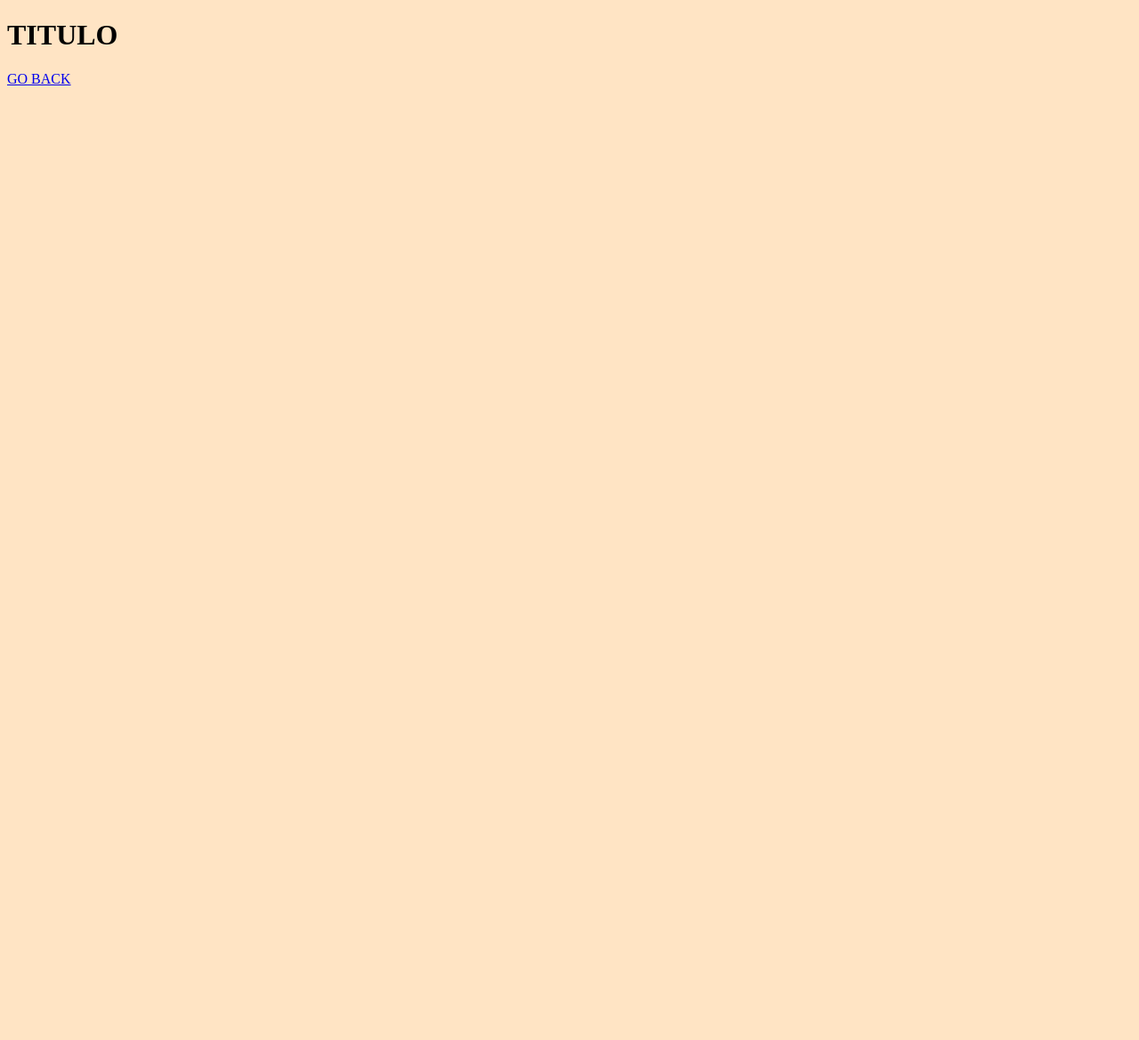
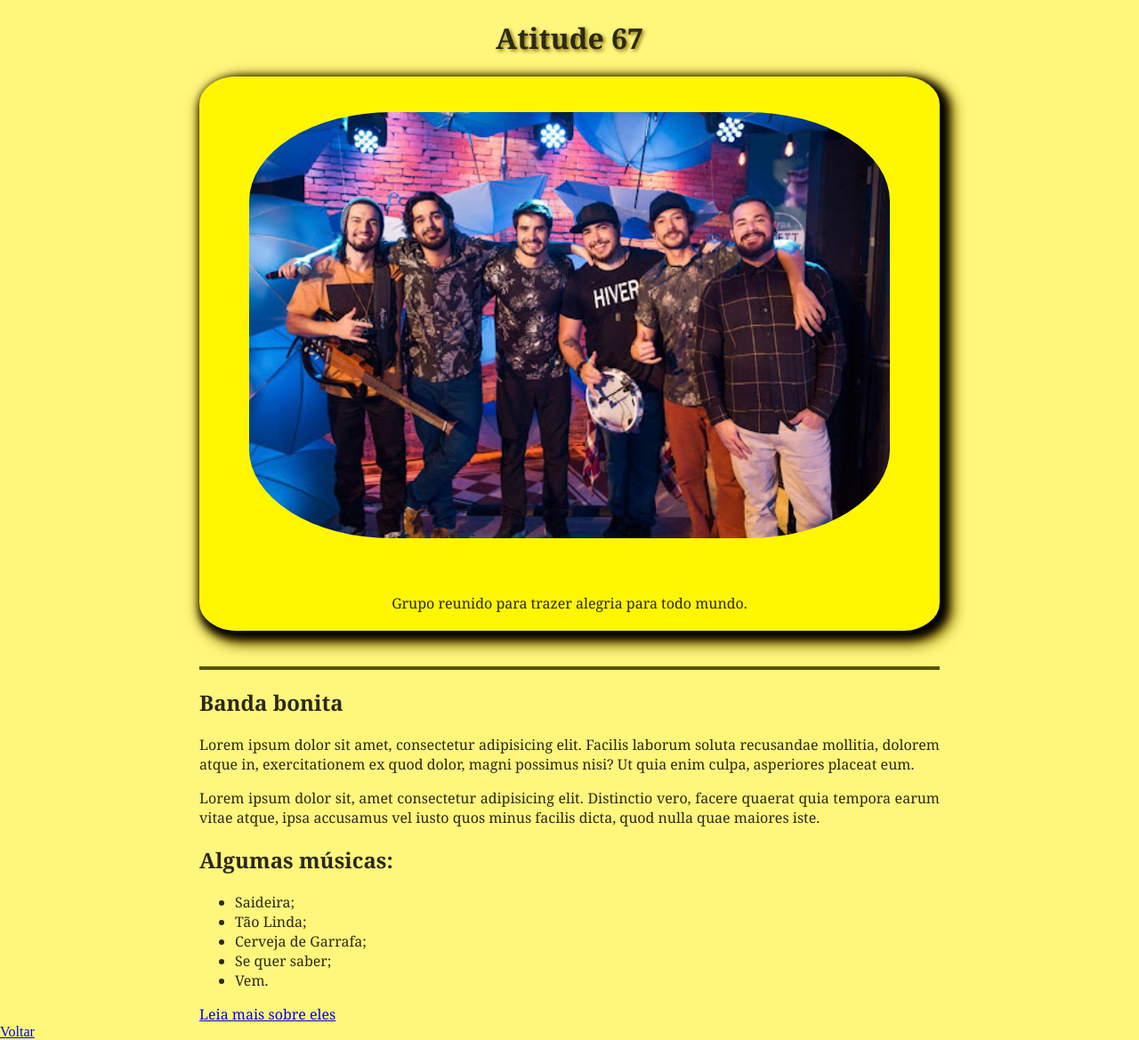
Before and after one commit to CeloRocha/ResponsiveWebDesign, a plain HTML site: page pages/tributePage.html in a window 1280 px wide. Shown: the whole page at 89% size. Before the commit the page ends 800 px from the top, so only its background shows below. Drawn offline with Linux system fonts and the light colour scheme; a web font is replaced by a local one.

Commit message:
Tribute Page pass in FreeCode test, but still need some upgrades, like a nav

```diff
--- a/css/pages/tributePage.css
+++ b/css/pages/tributePage.css
@@ -1,3 +1,57 @@
+
+
 body{
-    background-color: bisque;
+    background: #FFF67C;
+    color: #2A2916;
+    margin: auto;
 }
+
+#main{
+    width: 65vw;
+    margin: auto;
+
+    font-family: "Zen Kurenaido", Georgia, 'Times New Roman', Times, serif;
+}
+
+#title{
+    text-align: center;
+    font-family: "Zen Kurenaido", Georgia, 'Times New Roman', Times, serif;
+    text-shadow: 2px 2px 4px hsl(50, 100%, 25%);
+}
+
+#img-div{
+    width: 100%;
+    margin: auto;
+    background: #FFF600;
+    border-radius: 5%;
+    padding-bottom: 20px;
+    box-shadow: 5px 5px 10px 5px black, 8px 8px 15px 8px hsl(50, 100%, 25%);
+}
+
+#image{
+    margin: auto;
+    padding: 40px;
+    width: 90%;
+    height: auto;
+    max-width: 720px;
+    border-radius: 25%;
+    display: block;
+}
+
+figure{
+    margin: auto;
+    width: 100%;
+}
+
+#img-caption{
+    text-align: center;
+}
+
+hr{
+    border: 2px solid #550;
+    margin-top: 40px;
+}
+
+p{
+    text-align: justify;
+}
--- a/pages/tributePage.html
+++ b/pages/tributePage.html
@@ -5,14 +5,42 @@
     <meta http-equiv="X-UA-Compatible" content="IE=edge">
     <meta name="viewport" content="width=device-width, initial-scale=1.0">
     <link rel="stylesheet" href="../css/pages/tributePage.css">
+    <link rel="preconnect" href="https://fonts.googleapis.com">
+    <link rel="preconnect" href="https://fonts.gstatic.com" crossorigin>
+    <link href="https://fonts.googleapis.com/css2?family=Zen+Kurenaido&display=swap" rel="stylesheet">
     <title>Document</title>
 </head>
 <body>
-    <main>
-        <h1 id="title">TITULO</h1>
+    <main id="main">
+        <h1 id="title">Atitude 67</h1>
+        <div id="img-div">
+            <figure>
+                <img id="image" src="../images/Atitude67.jpg" alt="Membros da banda Atitude 67 reunidos em uma foto">
+                <br>
+                <figcaption id="img-caption">
+                    Grupo reunido para trazer alegria para todo mundo.
+                </figcaption>
+            </figure>
+        </div>
+        <hr>
+        <div id="tribute-info">
+            <h2>Banda bonita</h2>
+            <p>Lorem ipsum dolor sit amet, consectetur adipisicing elit. Facilis laborum soluta recusandae mollitia, dolorem atque in, exercitationem ex quod dolor, magni possimus nisi? Ut quia enim culpa, asperiores placeat eum.</p>
+            <p>Lorem ipsum dolor sit, amet consectetur adipisicing elit. Distinctio vero, facere quaerat quia tempora earum vitae atque, ipsa accusamus vel iusto quos minus facilis dicta, quod nulla quae maiores iste.</p>
+            <h2>Algumas músicas:</h2>
+            <ul>
+                <li>Saideira;</li>
+                <li>Tão Linda;</li>
+                <li>Cerveja de Garrafa;</li>
+                <li>Se quer saber;</li>
+                <li>Vem.</li>
+            </ul>
+        </div>
+        <a href="https://pt.wikipedia.org/wiki/Atitude_67" target="_blank" id="tribute-link">Leia mais sobre eles</a>
+
     </main>
     <footer>
-        <a href="../index.html">GO BACK</a>
+        <a href="../index.html">Voltar</a>
     </footer>
 </body>
 </html>
```
Also changed, not shown: css/index.css (line endings or trailing spaces), images/Atitude67.jpg (added).
